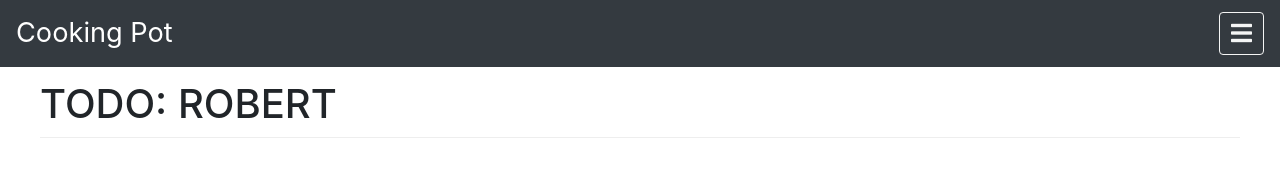
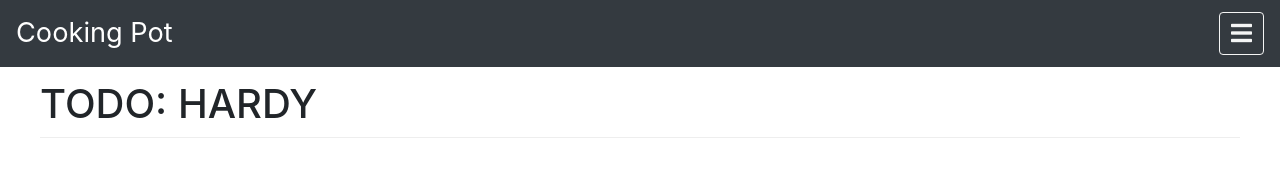
Before and after one commit to bci-innovation-labs/cookingpot-front, a React (Create React App) app: page /contact in a window 1280 px wide. Shown: the top 188 px of the page. Built offline with nearby package versions, Linux system fonts and the light colour scheme.

Commit message:
BUGFIX: Yet another submission.

```diff
--- a/src/Components/ContactUsComponent.js
+++ b/src/Components/ContactUsComponent.js
@@ -7,7 +7,7 @@ class ContactUsComponent extends Component{
         <div className="container-fluid">
             <div className="d-flex align-items-stretch">
                 <main id="main" role="main">
-                    <h1>TODO: ROBERT</h1>
+                    <h1>TODO: HARDY</h1>
                 </main>
             </div>
         </div>
--- a/src/Containers/AppContainer.js
+++ b/src/Containers/AppContainer.js
@@ -19,6 +19,7 @@ class AppContainer extends Component {
        <Router>
        <SideBarCollapse></SideBarCollapse>
            <Route path="/" exact component={LoginContainer} />
+           <Route path="/login" exact component={LoginContainer} />
            <Route path="/dashboard" exact component={DashboardContainer} />
            <Route path="/register" exact component={RegisterContainer} />
            <Route path="/about" exact component={AboutUsContainer} />
```
